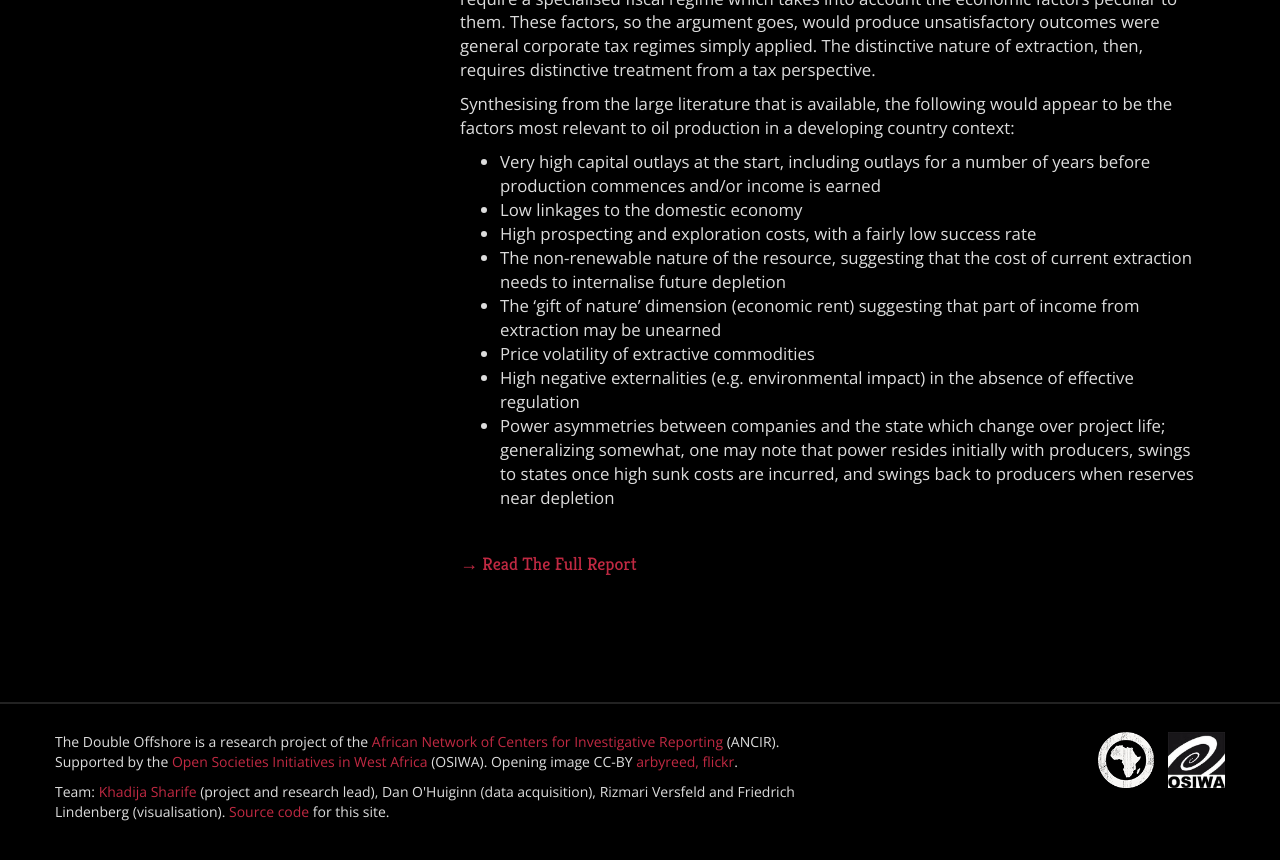
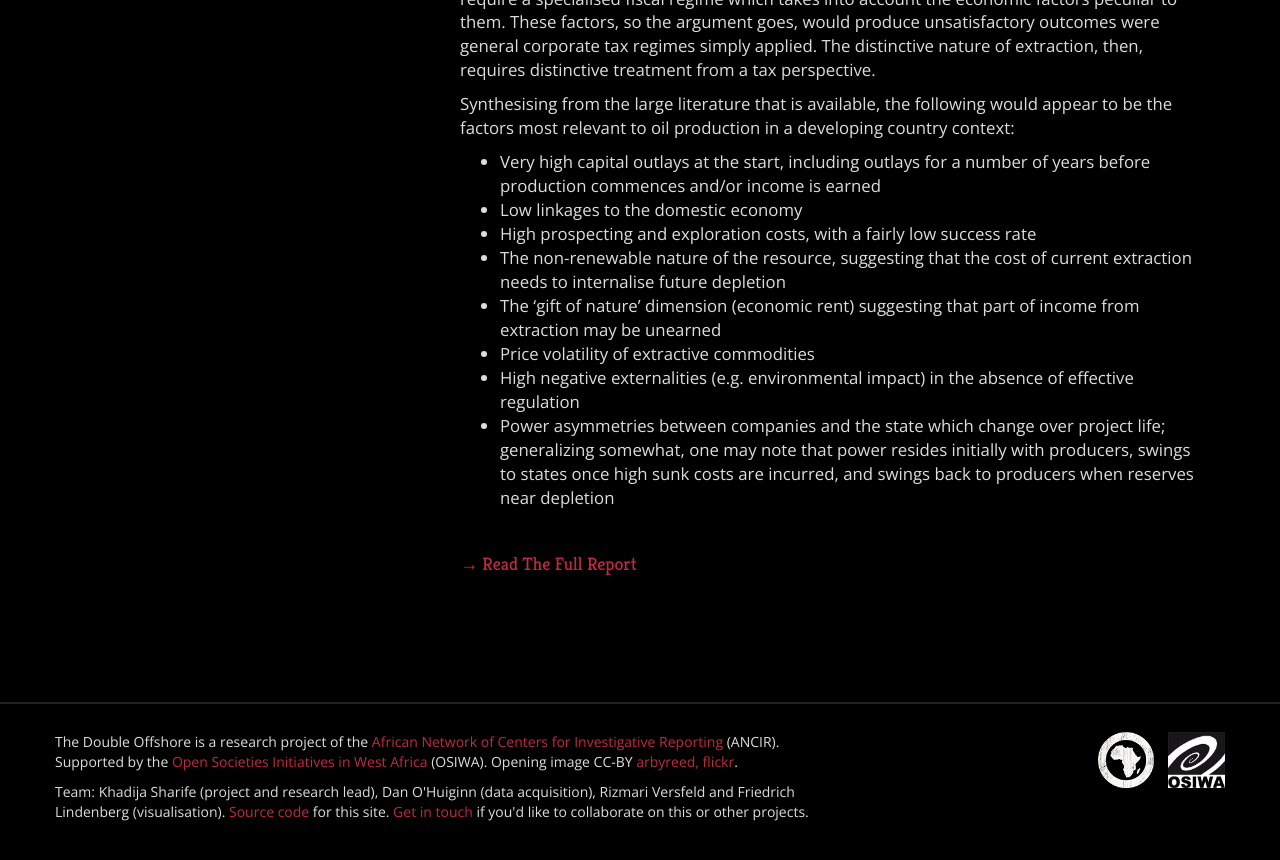
Before and after one commit to ANCIR/DoubleOffshore.org, a Jekyll site: the page index.html, which Jekyll copies as it is, in a window 1280 px wide and 900 px high, scrolled down 4691 px. Shown: the top 860 px of the window. Built offline with Jekyll 4.4.1, drawn with Linux system fonts in a browser that asks for light colours; nearby versions of some CDN libraries.

Commit message:
Update footer credits.

```diff
--- a/index.html
+++ b/index.html
@@ -244,10 +244,10 @@
       <div class="row">
         <div class="col-md-8">
           <p>
-            The Double Offshore is a research project of the <a href="http://investigativecenters.org">African Network of Centers for Investigative Reporting</a> (ANCIR). Supported by the <a href="http://www.osiwa.org/">Open Societies Initiatives in West Africa</a> (OSIWA). Opening image CC-BY <a href="https://www.flickr.com/photos/19779889@N00/271642790">arbyreed, flickr</a>.
+            The Double Offshore is a research project of the <a href="https://investigativecenters.org">African Network of Centers for Investigative Reporting</a> (ANCIR). Supported by the <a href="http://www.osiwa.org/">Open Societies Initiatives in West Africa</a> (OSIWA). Opening image CC-BY <a href="https://www.flickr.com/photos/19779889@N00/271642790">arbyreed, flickr</a>.
           </p>
           <p>
-            Team: <a href="mailto:ksharife@gmail.com">Khadija Sharife</a> (project and research lead), Dan O'Huiginn (data acquisition), Rizmari Versfeld and Friedrich Lindenberg (visualisation). <a href="https://github.com/CodeForAfrica/doubleoffshore">Source code</a> for this site.
+            Team: Khadija Sharife (project and research lead), Dan O'Huiginn (data acquisition), Rizmari Versfeld and Friedrich Lindenberg (visualisation). <a href="https://github.com/ANCIR/doubleoffshore">Source code</a> for this site. <a href="mailto:hello@investigate.africa">Get in touch</a> if you'd like to collaborate on this or other projects.
           </p>
         </div>
         <div class="col-md-4">
```
